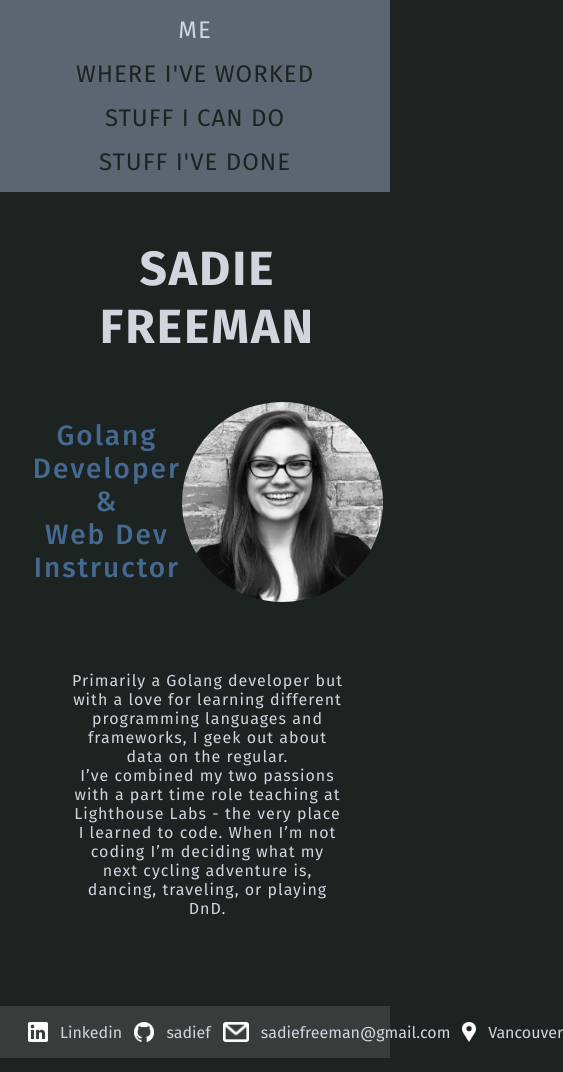
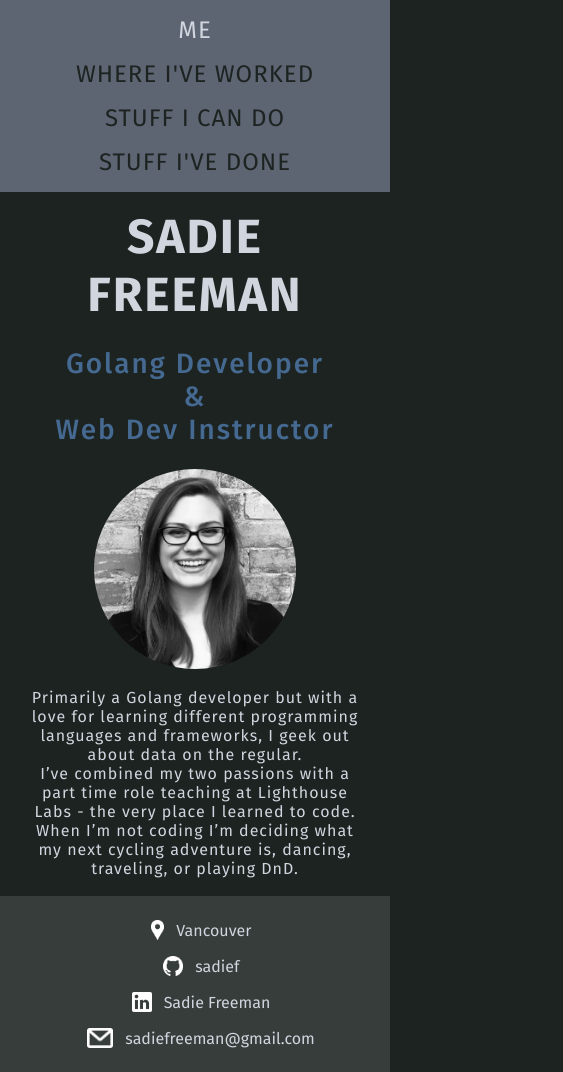
Before and after one commit to sadief/sadief.github.io, a plain HTML site: page index.html in a window 390 px wide. Shown: the whole page, 563 px wide, since content can reach past the window. Drawn offline with Linux system fonts and the light colour scheme.

Commit message:
Wayyyy better responsive

```diff
--- a/index.css
+++ b/index.css
@@ -302,6 +302,27 @@ footer a {
 
 @media screen and (max-width: 480px) {
   .container {
-    width: 90%;
+    padding: 0;
+  }
+
+  .img-job {
+    flex-direction: column;
+  }
+
+  footer {
+    flex-direction: column;
+    flex-wrap: wrap;
+  }
+
+  .icon-text {
+    padding: 0.5rem 0 0.5rem 0;
+  }
+
+  .blurb {
+    padding: 0.15rem;
+  }
+
+  h1 {
+    margin-bottom: 0;
   }
 }
--- a/index.html
+++ b/index.html
@@ -194,26 +194,27 @@
 
     <footer>
       <div class="icon-text">
-        <img class="icons" src="./images/linkedin-logo.png" />
-        <a
-          href="https://www.linkedin.com/in/sadie-freeman-589a5358/"
-          target="_blank"
-          >Linkedin</a
-        >
+        <img class="icons" src="./images/location.png" />
+        <a>Vancouver</a>
       </div>
       <div class="icon-text">
         <img class="icons" src="./images/github-logo.png" />
         <a href="https://github.com/sadief" target="_blank">sadief</a>
       </div>
       <div class="icon-text">
+        <img class="icons" src="./images/linkedin-logo.png" />
+        <a
+          href="https://www.linkedin.com/in/sadie-freeman-589a5358/"
+          target="_blank"
+          >Sadie Freeman</a
+        >
+      </div>
+
+      <div class="icon-text">
         <img class="icons" src="./images/email.png" />
         <a href="mailto:sadiefreeman@gmail.com" target="_blank"
           >sadiefreeman@gmail.com</a
         >
-      </div>
-      <div class="icon-text">
-        <img class="icons" src="./images/location.png" />
-        <a>Vancouver</a>
       </div>
     </footer>
     <script type="text/javascript" src="./jquery.min.js"></script>
```
